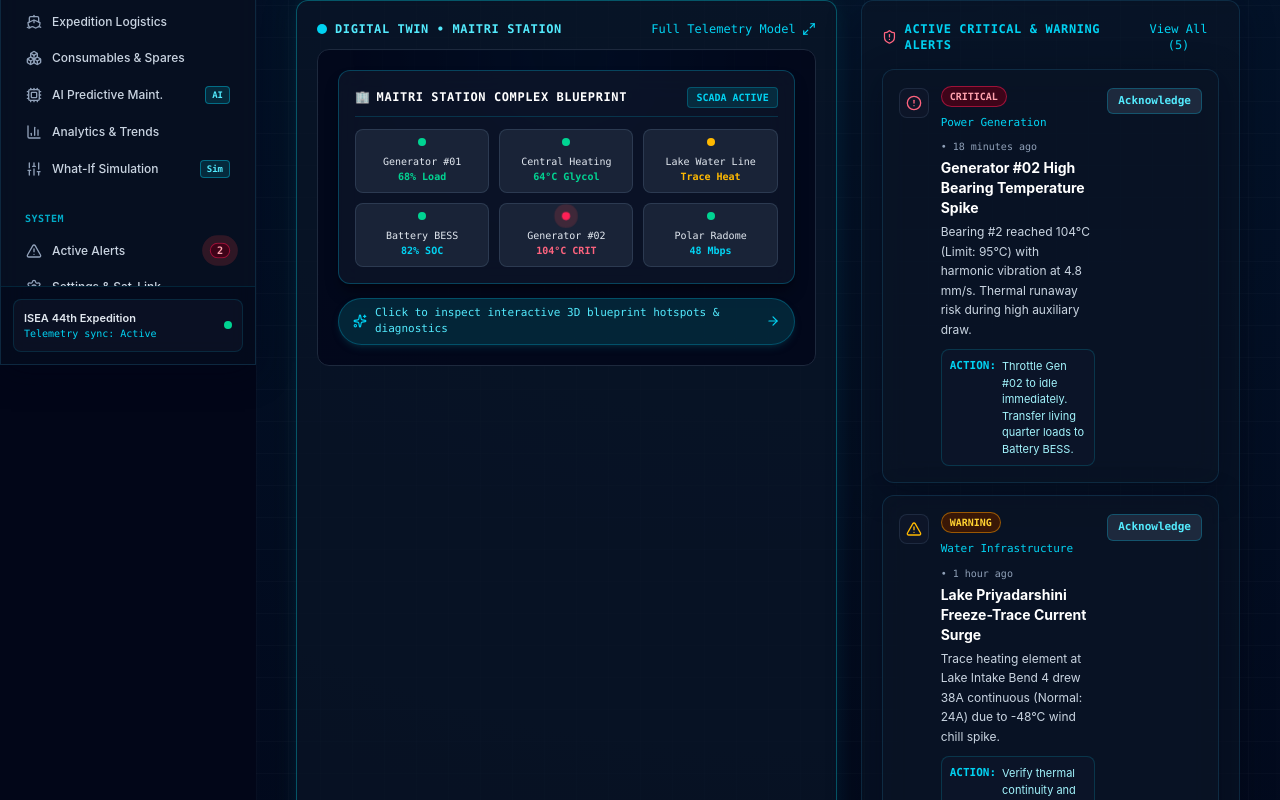
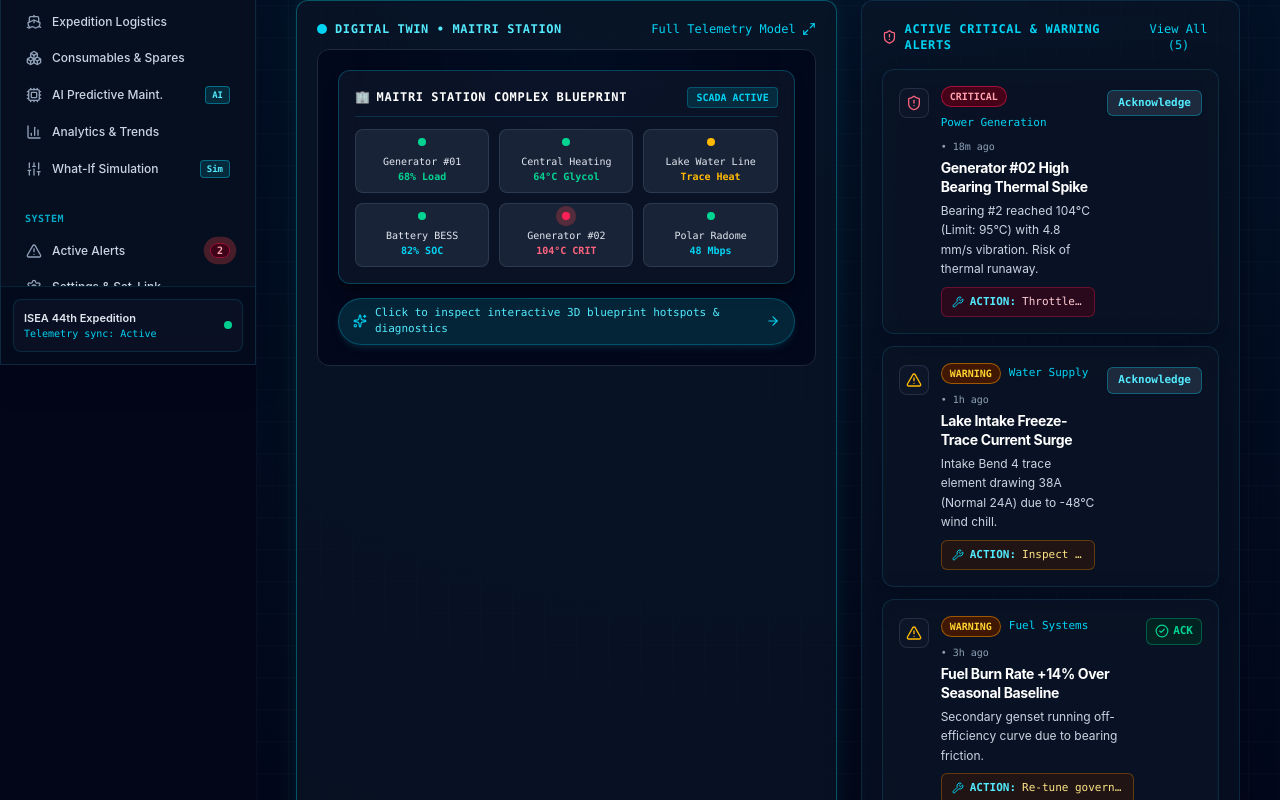
Before and after one commit to codingger/sih, a React (Vite) app in the folder my-react-app/: page / in a window 1280 px wide. Shown: the part 440-1240 px from the top of the page. Built offline with nearby package versions, Linux system fonts and the light colour scheme.

Commit message:
style(alerts): Redesign warning alert cards into compact, HUD-styled responsive cards with concise messages

```diff
--- a/my-react-app/src/components/AlertCard.jsx
+++ b/my-react-app/src/components/AlertCard.jsx
@@ -1,27 +1,30 @@
 import React from 'react';
-import { AlertCircle, AlertTriangle, Info, CheckCircle2, ArrowRight } from 'lucide-react';
+import { AlertCircle, AlertTriangle, Info, CheckCircle2, Wrench, ShieldAlert } from 'lucide-react';
 
 export default function AlertCard({ alert, onAcknowledge }) {
   const { id, severity, title, subsystem, timestamp, message, acknowledged, recommendedAction } = alert;
 
   const severityConfig = {
     critical: {
-      border: 'border-rose-500/40 bg-rose-950/20',
-      badge: 'bg-rose-950/80 text-rose-300 border-rose-500/50',
-      icon: AlertCircle,
-      iconColor: 'text-rose-400'
+      cardBg: 'bg-rose-950/20 border-rose-500/40 border-l-4 border-l-rose-500',
+      badge: 'bg-rose-950/90 text-rose-300 border-rose-500/50',
+      icon: ShieldAlert,
+      iconColor: 'text-rose-400',
+      actionBg: 'bg-rose-950/50 border-rose-500/30 text-rose-200'
     },
     warning: {
-      border: 'border-amber-500/30 bg-amber-950/15',
-      badge: 'bg-amber-950/80 text-amber-300 border-amber-500/50',
+      cardBg: 'bg-amber-950/15 border-amber-500/30 border-l-4 border-l-amber-500',
+      badge: 'bg-amber-950/90 text-amber-300 border-amber-500/50',
       icon: AlertTriangle,
-      iconColor: 'text-amber-400'
+      iconColor: 'text-amber-400',
+      actionBg: 'bg-amber-950/40 border-amber-500/30 text-amber-200'
     },
     info: {
-      border: 'border-cyan-500/20 bg-cyan-950/10',
+      cardBg: 'bg-cyan-950/10 border-cyan-500/20 border-l-4 border-l-cyan-500',
       badge: 'bg-cyan-950/80 text-cyan-300 border-cyan-500/40',
       icon: Info,
-      iconColor: 'text-cyan-400'
+      iconColor: 'text-cyan-400',
+      actionBg: 'bg-cyan-950/40 border-cyan-500/20 text-cyan-200'
     }
   };
 
@@ -29,51 +32,60 @@
   const Icon = config.icon;
 
   return (
-    <div className={`rounded-xl p-4 border transition-all duration-200 glass-panel ${config.border}`}>
+    <div className={`rounded-xl p-3.5 sm:p-4 border glass-panel transition-all duration-200 hover:border-cyan-400/40 shadow-sm ${config.cardBg}`}>
       <div className="flex items-start justify-between gap-3">
-        <div className="flex items-start gap-3">
-          <div className="mt-0.5 p-1.5 rounded-lg bg-slate-900/80 border border-slate-700/50">
+        {/* Left Side: Icon & Details */}
+        <div className="flex items-start gap-3 min-w-0 flex-1">
+          <div className="mt-0.5 p-1.5 rounded-lg bg-slate-900/90 border border-slate-700/60 shrink-0">
             <Icon className={`w-4 h-4 ${config.iconColor} ${severity === 'critical' ? 'animate-pulse' : ''}`} />
           </div>
-          <div>
+
+          <div className="min-w-0 flex-1 space-y-1">
+            {/* Badges & Subsystem Header */}
             <div className="flex items-center gap-2 flex-wrap">
-              <span className={`text-[10px] uppercase font-mono font-bold px-2 py-0.5 rounded-full border ${config.badge}`}>
+              <span className={`text-[9px] sm:text-[10px] uppercase font-mono font-bold px-2 py-0.5 rounded-full border ${config.badge}`}>
                 {severity}
               </span>
-              <span className="text-[11px] font-mono text-cyan-400">
+              <span className="text-[11px] font-mono font-medium text-cyan-400 truncate">
                 {subsystem}
               </span>
               <span className="text-[10px] text-slate-400 font-mono">
                 • {timestamp}
               </span>
             </div>
-            <h4 className="text-sm font-bold text-white mt-1">
+
+            {/* Title */}
+            <h4 className="text-xs sm:text-sm font-bold text-white tracking-tight leading-snug">
               {title}
             </h4>
-            <p className="text-xs text-slate-300 mt-1 leading-relaxed">
+
+            {/* Message */}
+            <p className="text-[11px] sm:text-xs text-slate-300 leading-relaxed font-sans">
               {message}
             </p>
 
+            {/* Recommended Action Strip */}
             {recommendedAction && (
-              <div className="mt-2.5 p-2 rounded-lg bg-slate-900/70 border border-cyan-500/20 text-[11px] text-cyan-200 flex items-start gap-1.5">
-                <span className="font-bold font-mono text-cyan-400 uppercase shrink-0">ACTION:</span>
-                <span>{recommendedAction}</span>
+              <div className={`mt-2 p-1.5 px-2.5 rounded-md border text-[10px] sm:text-[11px] font-mono flex items-center gap-1.5 ${config.actionBg}`}>
+                <Wrench className="w-3 h-3 text-cyan-400 shrink-0" />
+                <span className="font-bold uppercase text-cyan-300 shrink-0">Action:</span>
+                <span className="truncate">{recommendedAction}</span>
               </div>
             )}
           </div>
         </div>
 
-        {/* Acknowledge Button */}
-        <div className="shrink-0">
+        {/* Right Side: Acknowledge Button */}
+        <div className="shrink-0 pt-0.5">
           {acknowledged ? (
-            <div className="flex items-center gap-1 text-[11px] font-mono text-emerald-400 bg-emerald-950/40 border border-emerald-500/30 px-2 py-1 rounded-md">
+            <div className="flex items-center gap-1 text-[10px] sm:text-[11px] font-mono font-bold text-emerald-400 bg-emerald-950/60 border border-emerald-500/40 px-2 py-1 rounded-md">
               <CheckCircle2 className="w-3.5 h-3.5" />
               <span>ACK</span>
             </div>
           ) : (
             <button
               onClick={() => onAcknowledge && onAcknowledge(id)}
-              className="text-[11px] font-mono font-semibold px-2.5 py-1 rounded-md bg-slate-800 hover:bg-cyan-500 hover:text-slate-950 border border-cyan-500/30 text-cyan-300 transition-all cursor-pointer"
+              className="text-[10px] sm:text-[11px] font-mono font-bold px-2.5 py-1 rounded-md bg-slate-800 hover:bg-cyan-400 hover:text-slate-950 border border-cyan-500/40 text-cyan-300 transition-all cursor-pointer shadow-sm"
             >
               Acknowledge
             </button>
--- a/my-react-app/src/data/mockData.js
+++ b/my-react-app/src/data/mockData.js
@@ -586,64 +586,64 @@
     id: 'ALT-1092',
     station: 'maitri',
     severity: 'critical',
-    title: 'Generator #02 High Bearing Temperature Spike',
+    title: 'Generator #02 High Bearing Thermal Spike',
     subsystem: 'Power Generation',
-    timestamp: '18 minutes ago',
+    timestamp: '18m ago',
     date: '2026-09-28 19:50 UTC',
-    message: 'Bearing #2 reached 104°C (Limit: 95°C) with harmonic vibration at 4.8 mm/s. Thermal runaway risk during high auxiliary draw.',
+    message: 'Bearing #2 reached 104°C (Limit: 95°C) with 4.8 mm/s vibration. Risk of thermal runaway.',
     acknowledged: false,
-    recommendedAction: 'Throttle Gen #02 to idle immediately. Transfer living quarter loads to Battery BESS.'
+    recommendedAction: 'Throttle Gen #02 to idle. Shift load to Battery BESS.'
   },
   {
     id: 'ALT-1090',
     station: 'maitri',
     severity: 'warning',
-    title: 'Lake Priyadarshini Freeze-Trace Current Surge',
-    subsystem: 'Water Infrastructure',
-    timestamp: '1 hour ago',
+    title: 'Lake Intake Freeze-Trace Current Surge',
+    subsystem: 'Water Supply',
+    timestamp: '1h ago',
     date: '2026-09-28 18:45 UTC',
-    message: 'Trace heating element at Lake Intake Bend 4 drew 38A continuous (Normal: 24A) due to -48°C wind chill spike.',
+    message: 'Intake Bend 4 trace element drawing 38A (Normal 24A) due to -48°C wind chill.',
     acknowledged: false,
-    recommendedAction: 'Verify thermal continuity and inspect outer insulation shroud on next outdoor patrol.'
+    recommendedAction: 'Inspect outer thermal insulation shroud on next patrol.'
   },
   {
     id: 'ALT-1088',
     station: 'maitri',
     severity: 'warning',
-    title: 'Fuel Consumption Rate +14% Over Normal Seasonal Model',
-    subsystem: 'Logistics / Fuel',
-    timestamp: '3 hours ago',
+    title: 'Fuel Burn Rate +14% Over Seasonal Baseline',
+    subsystem: 'Fuel Systems',
+    timestamp: '3h ago',
     date: '2026-09-28 16:30 UTC',
-    message: 'Secondary genset running suboptimal efficiency curve due to elevated bearing friction.',
+    message: 'Secondary genset running off-efficiency curve due to bearing friction.',
     acknowledged: true,
-    acknowledgedBy: 'Col. S. Sharma (Station Commander)',
-    recommendedAction: 'Re-tune governor throttle and equalize BESS charging windows.'
+    acknowledgedBy: 'Col. S. Sharma (Commander)',
+    recommendedAction: 'Re-tune governor throttle and equalize BESS charging.'
   },
   {
     id: 'ALT-1084',
     station: 'bharati',
     severity: 'info',
-    title: 'ISRO Cartosat-3 High-Speed Downlink Pass Complete',
-    subsystem: 'Communications',
-    timestamp: '4 hours ago',
+    title: 'ISRO Cartosat-3 Downlink Pass Complete',
+    subsystem: 'SATCOM',
+    timestamp: '4h ago',
     date: '2026-09-28 15:15 UTC',
-    message: 'Successfully acquired 42.4 GB of earth observation imagery via S/X dual-band tracking dish.',
+    message: 'Acquired 42.4 GB satellite imagery via tracking dish with zero packet loss.',
     acknowledged: true,
     acknowledgedBy: 'Dr. A. Verma (Lead Scientist)',
-    recommendedAction: 'Data archived to local SAN storage and queued for Cape Town fiber mirror.'
+    recommendedAction: 'Data archived to local SAN storage.'
   },
   {
     id: 'ALT-1079',
     station: 'bharati',
     severity: 'info',
-    title: 'Wind Turbine #1 De-Icing Cycle Triggered Automatically',
+    title: 'Wind Turbine #1 De-Icing Cycle Active',
     subsystem: 'Renewable Power',
-    timestamp: '7 hours ago',
+    timestamp: '7h ago',
     date: '2026-09-28 12:20 UTC',
-    message: 'Surface ice accretion sensor detected 4mm riming on leading edge. 15-minute electro-thermal cycle cleared blades.',
+    message: '15-minute electro-thermal cycle cleared 4mm riming from rotor blades.',
     acknowledged: true,
-    acknowledgedBy: 'Automated Microgrid Controller',
-    recommendedAction: 'No manual intervention required. Power efficiency restored to 95%.'
+    acknowledgedBy: 'Microgrid Controller',
+    recommendedAction: 'Rotor efficiency restored to 95%.'
   }
 ];
 
```
